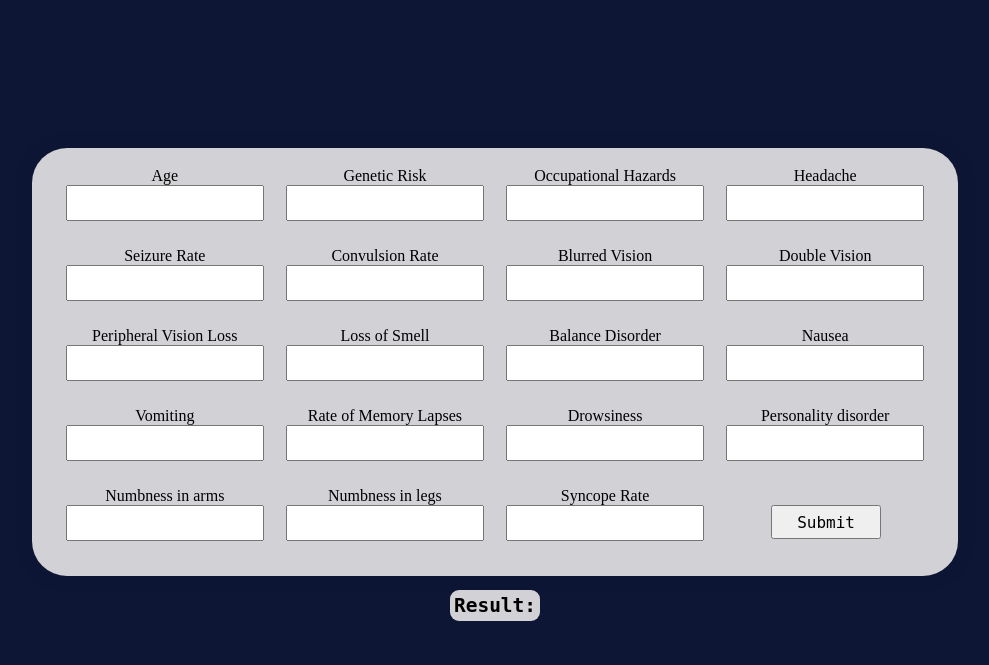
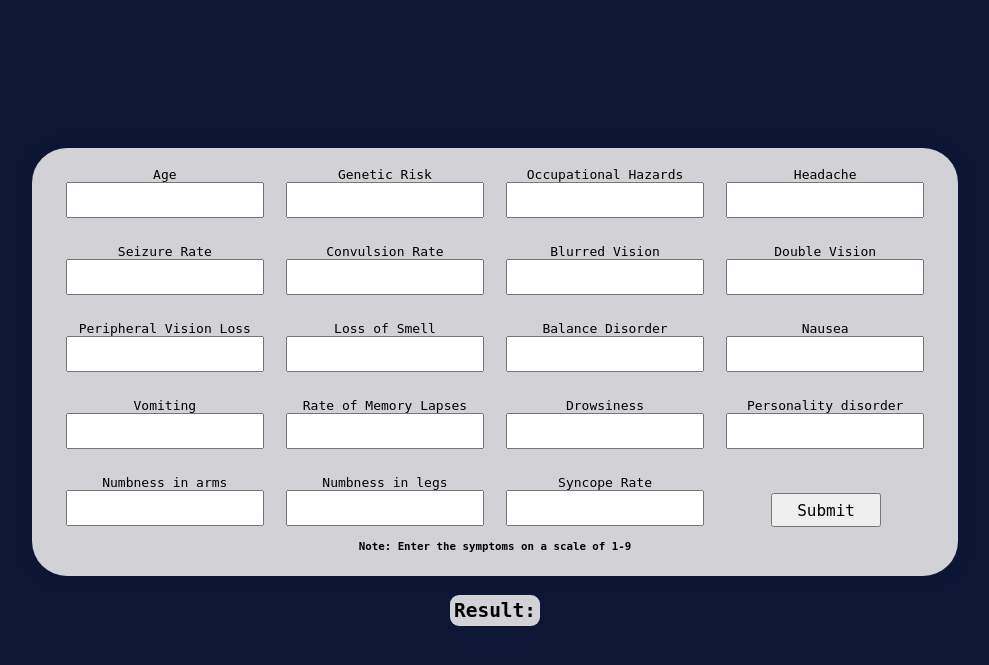
Before and after one commit to Mdkaifq/final-year-project, a Django app: page /riskcalc/ in a window 1280 px wide. Shown: the part 38-703 px from the top of the page, without its empty margins (145-1134 px from the left). Run offline with Django 5.2, Linux system fonts and the light colour scheme; parts of the project's set-up code (start-up, migrations or seed data) failed here and were passed over.

Commit message:
Update riskcalc.html

```diff
--- a/templates/riskcalc.html
+++ b/templates/riskcalc.html
@@ -83,7 +83,17 @@
             top: 0;
             left: 0;
         }
-
+    h5{
+            font-family: monospace;
+            grid-column: 1 / -1;
+            margin-top: -12px;
+            justify-self: center;
+            align-self: center;
+            font-family: monospace;
+        }
+        label{
+            font-family: monospace;
+        }
 
     </style>
 </head>
@@ -103,6 +113,8 @@
         {% endfor %}
         <button type="submit">Submit</button>
 
+        <h5>Note: Enter the symptoms on a scale of 1-9</h5>
+
         <h2> Result:
                 {% if result %}
 
```
